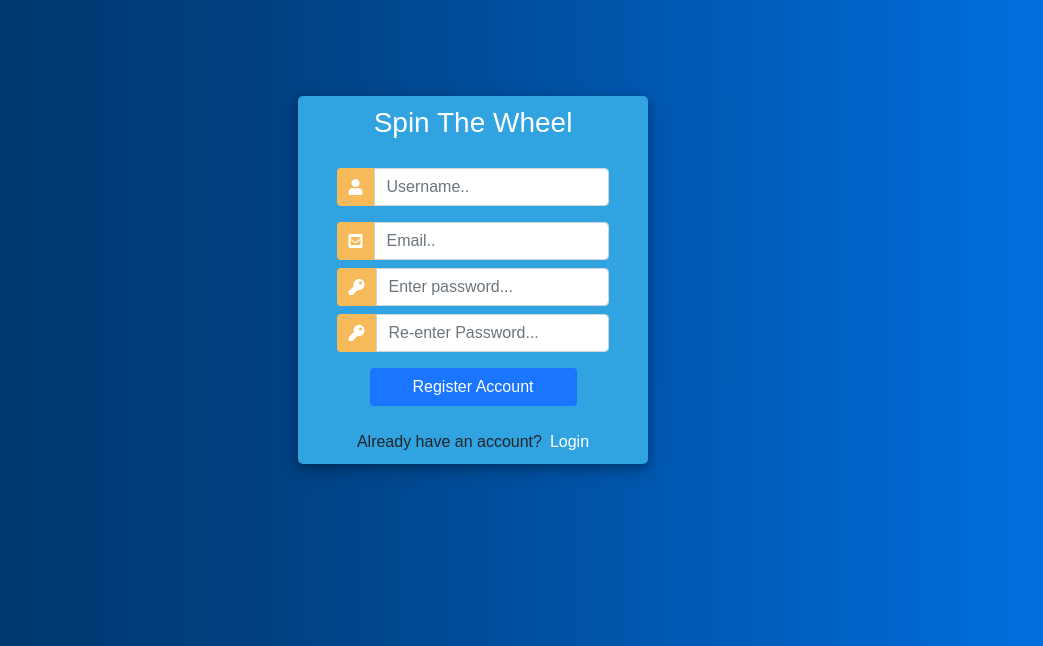
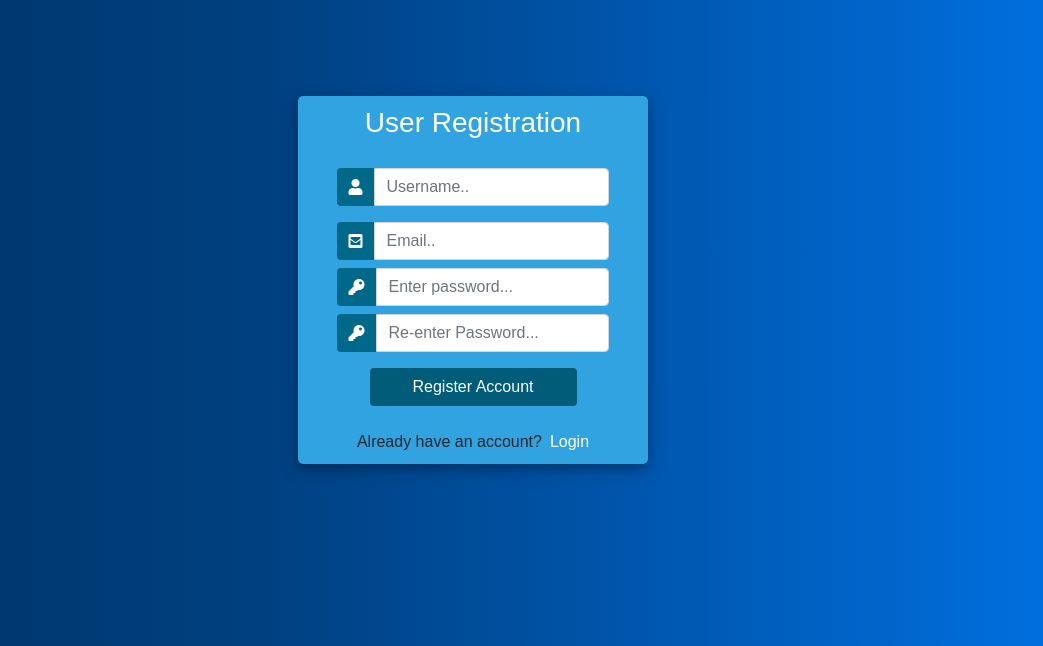
Before and after one commit to tanjil-dev/TodoList, a Django app: template user/templates/registration.html in a window 1280 px wide. Shown: the top 646 px of the page, without its empty margins (167-1210 px from the left). Run offline with Django 3.2, Linux system fonts and the light colour scheme; the template is opened without the code that fills it, so the values that code supplies are empty, except form fields; tables that the repository leaves empty hold one stand-in row (values such as "Sample post"); form fields are guessed from the names that the template uses; some libraries are stand-ins or nearby versions.

Commit message:
registration

```diff
--- a/user/static/main.js
+++ b/user/static/main.js
@@ -1,8 +1,8 @@
 var form_fields = document.getElementsByTagName('input')
-		form_fields[0].placeholder='Username..';
-		form_fields[1].placeholder='Email..';
-		form_fields[2].placeholder='Enter password...';
-		form_fields[3].placeholder='Re-enter Password...';
+		form_fields[1].placeholder='Username..';
+		form_fields[2].placeholder='Email..';
+		form_fields[3].placeholder='Enter password...';
+		form_fields[4].placeholder='Re-enter Password...';
 
 
 		for (var field in form_fields){
--- a/user/static/style.css
+++ b/user/static/style.css
@@ -97,7 +97,7 @@ html,body{
 		}
 		.login_btn {
 			width: 100%;
-			background: #1a75ff !important;
+			background: #005C78 !important;
 			color: white !important;
 		}
 		a.ml-2{
@@ -111,7 +111,7 @@ html,body{
 			padding: 0 2rem;
 		}
 		.input-group-text {
-			background: #f7ba5b !important;
+			background: #006989 !important;
 			color: white !important;
 			border: 0 !important;
 			border-radius: 0.25rem 0 0 0.25rem !important;
--- a/user/templates/login.html
+++ b/user/templates/login.html
@@ -10,18 +10,17 @@
             </div>
             <div class="d-flex justify-content-center form_container">
                 <form method="POST" action="">
-                    {% csrf_token %}
                     <div class="input-group mb-3">
                         <div class="input-group-append">
                             <span class="input-group-text"><i class="fas fa-user"></i></span>
                         </div>
-                        {{ form.username }}
+                        <input type="text" name="username" placeholder="Username..." class="form-control">
                     </div>
                     <div class="input-group mb-2">
                         <div class="input-group-append">
                             <span class="input-group-text"><i class="fas fa-key"></i></span>
                         </div>
-                        {{ form.password }}
+                        <input type="password" name="password" placeholder="Password..." class="form-control">
                     </div>
 
                     <div class="d-flex justify-content-center mt-3 login_container">
--- a/user/templates/registration.html
+++ b/user/templates/registration.html
@@ -5,34 +5,35 @@
     <div class="d-flex justify-content-center h-100">
         <div class="user_card">
             <div class="d-flex justify-content-center">
-                <h3 id="form-title">Spin The Wheel</h3>
+                <h3 id="form-title">User Registration</h3>
             </div>
             <div class="d-flex justify-content-center form_container">
 
                 <form method="POST" action="">
+                    {% csrf_token %}
                     <div class="input-group mb-3">
                         <div class="input-group-append">
                             <span class="input-group-text"><i class="fas fa-user"></i></span>
                         </div>
-                        <input type="text" name="username">
+                        {{ form.username }}
                     </div>
                     <div class="input-group mb-2">
                         <div class="input-group-append">
                             <span class="input-group-text"><i class="fas fa-envelope-square"></i></span>
                         </div>
-                        <input type="email" name="email">
+                        {{ form.email }}
                     </div>
                     <div class="input-group mb-2">
                         <div class="input-group-append">
                             <span class="input-group-text"><i class="fas fa-key"></i></span>
                         </div>
-                        <input type="text" name="password1">
+                        {{ form.password1 }}
                     </div>
                     <div class="input-group mb-2">
                         <div class="input-group-append">
                             <span class="input-group-text"><i class="fas fa-key"></i></span>
                         </div>
-                        <input type="text" name="password2">
+                        {{ form.password2 }}
                     </div>
 
                     <div class="d-flex justify-content-center mt-3 login_container">
```
Also changed, not shown: user/views.py (+11 -1 lines).
